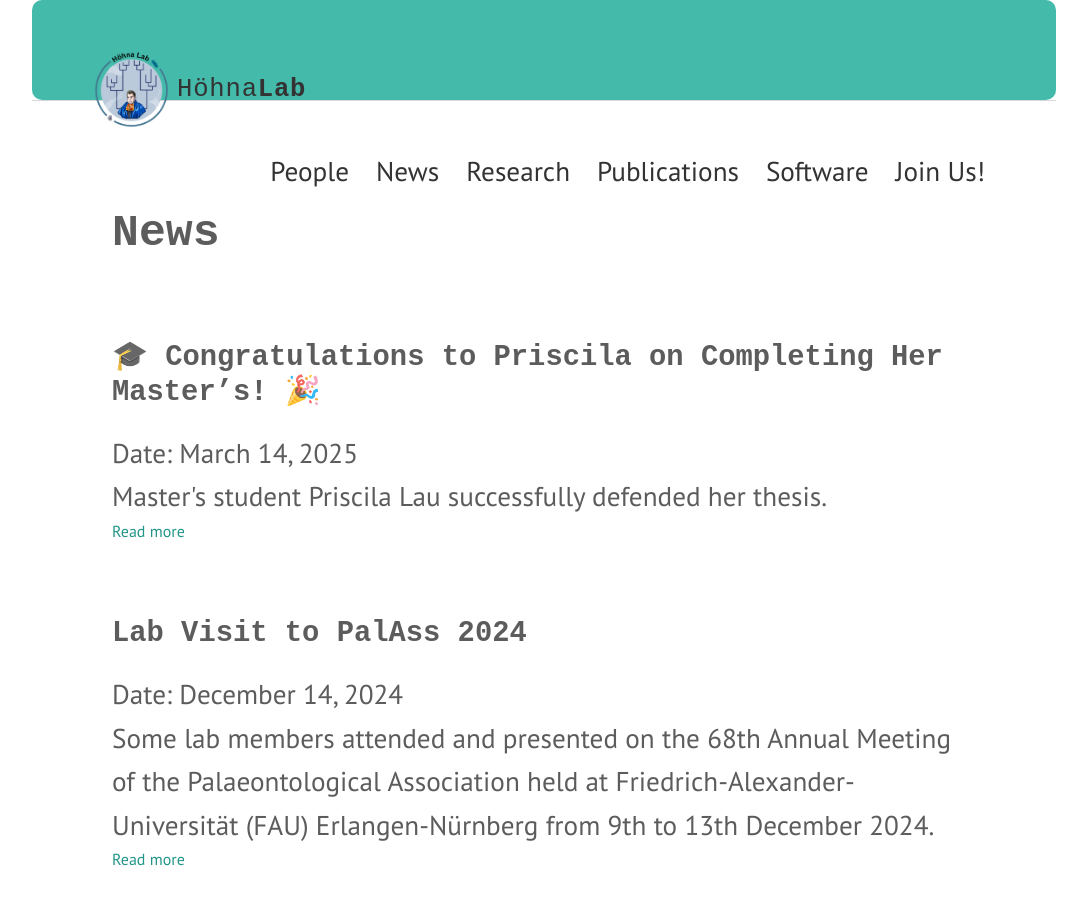
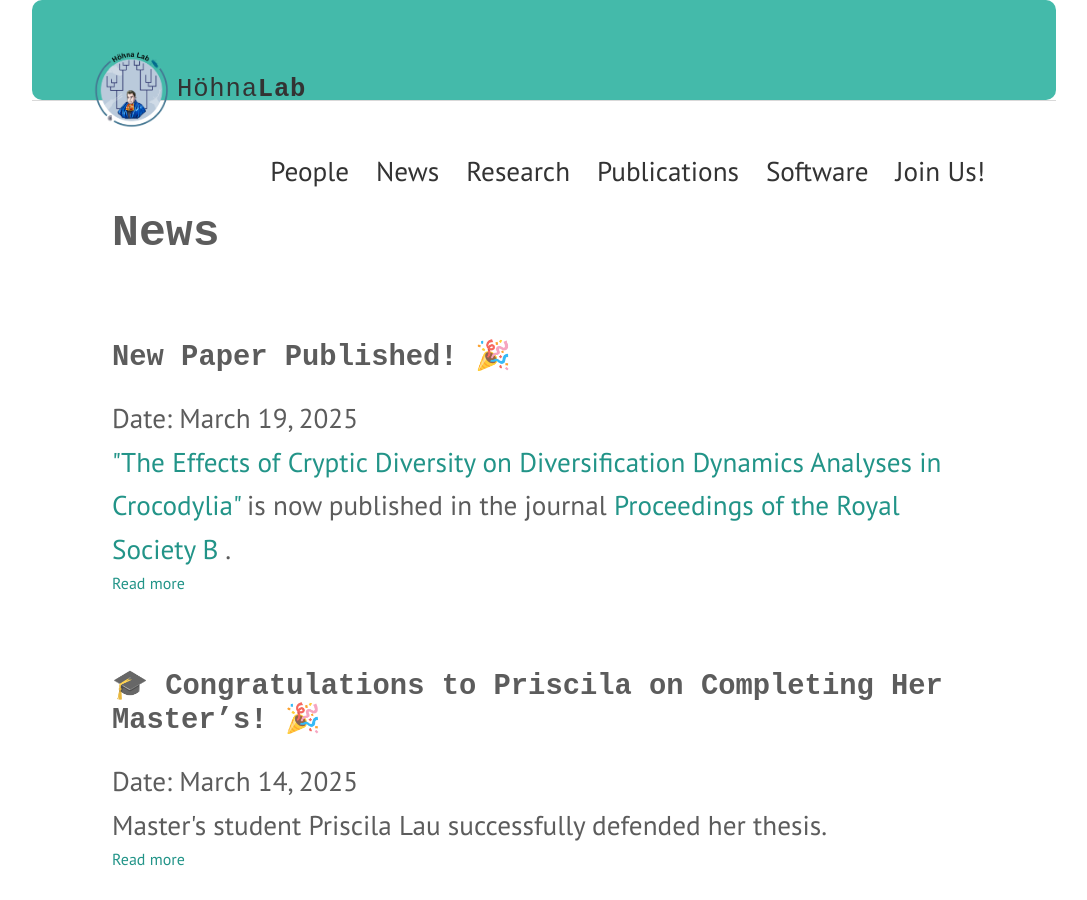
Before and after one commit to hoehnalab/hoehnalab.github.io, a Jekyll site: the page built from news.md, in a window 1280 px wide and 900 px high. Shown: the whole window, without its empty margins (96-1183 px from the left). Built offline with Jekyll 4.4.1, drawn with Linux system fonts in a browser that asks for light colours; some web fonts are replaced.

Commit message:
Adding Gustavo's paper to the news

```diff
--- a/news.md
+++ b/news.md
@@ -29,6 +29,20 @@ permalink: /news/
 
 <div class="updates-container">
 
+  <div class="updates">
+    <article class="updates-content">
+      <h4> New Paper Published! 🎉</h4>
+        <p>
+        Date: <time datetime="2025-03-14">March 19, 2025</time>
+        </p>
+        <p>
+            <a href="https://royalsocietypublishing.org/doi/full/10.1098/rspb.2025.0091">"The Effects of Cryptic Diversity on Diversification Dynamics Analyses in Crocodylia"</a> is now published in the journal <a href="https://royalsocietypublishing.org/journal/rspb"> Proceedings of the Royal Society B </a>.
+       </p>
+        <a href="/updates/gustavo2025_paper" class="read-more">Read more</a>
+    </article>
+  </div>
+
+  <br><br>
 
   <div class="updates">
     <article class="updates-content">
```
Also changed, not shown: updates/gustavo2025_paper.md (added, +44 -0 lines), assets/images/rsbp_cover.jpg (added).
